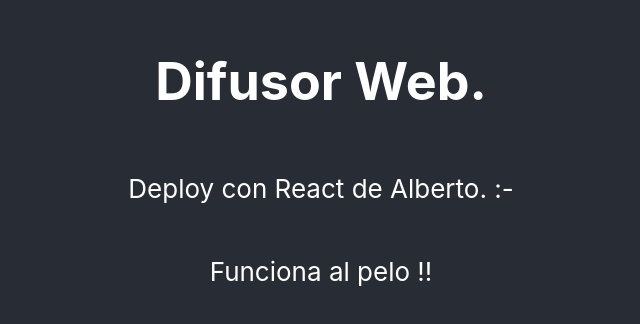
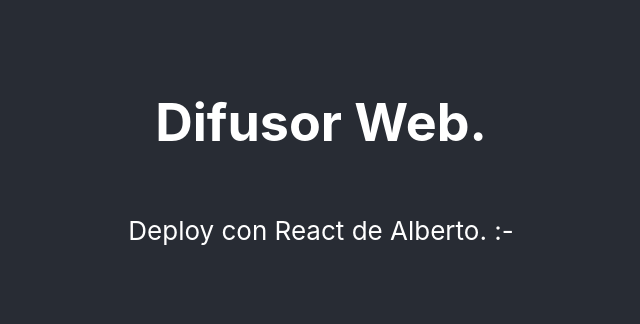
Before and after one commit to mmhgarcia/difusor_web, a React (Create React App) app: page / in a window 1280 px wide. Shown: the part 236-560 px from the top of the page, without its empty margins (319-959 px from the left). Built offline with nearby package versions, Linux system fonts and the light colour scheme.

Commit message:
Parrafo off

```diff
--- a/src/App.js
+++ b/src/App.js
@@ -9,9 +9,6 @@
         <p>
           Deploy con React de Alberto. :-
         </p>
-        <p>
-          Funciona al pelo !!
-        </p>
       </header>
     </div>
   );
```
